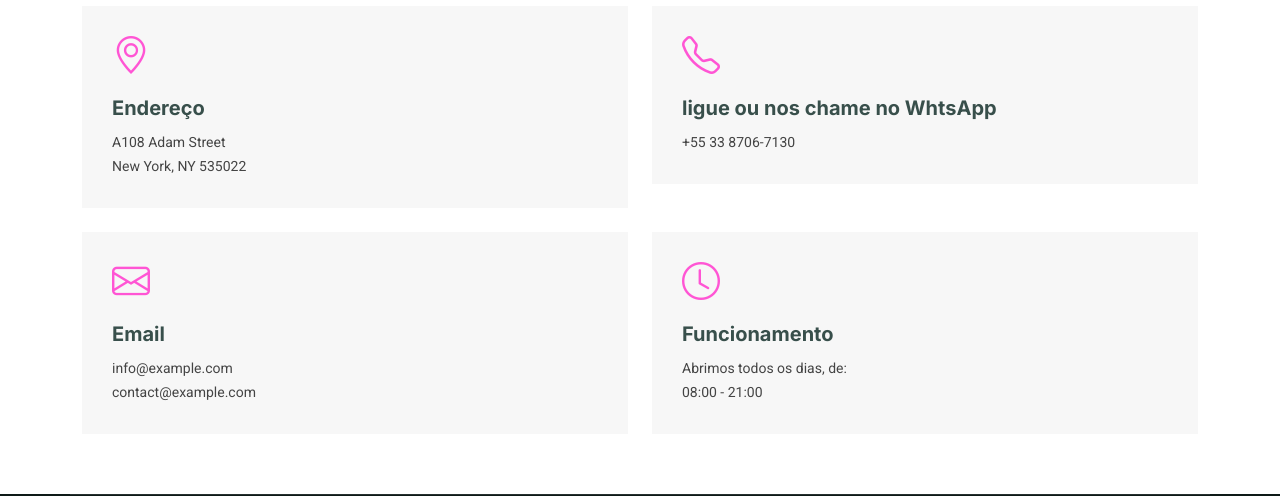
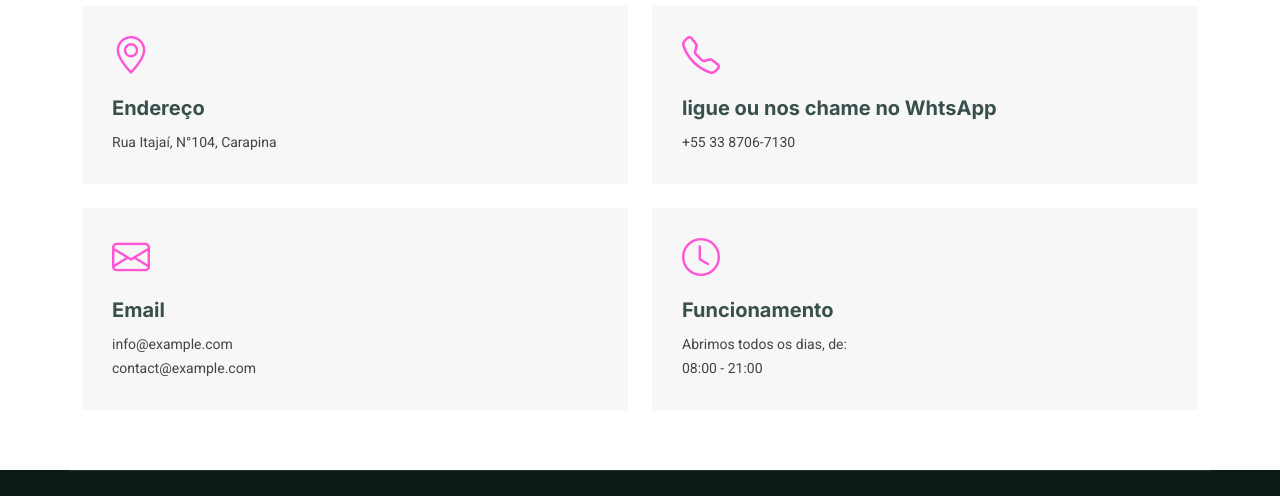
Before and after one commit to FalconTFagundes/pnh, a plain HTML site: page index.html in a window 1280 px wide. Shown: the part 4180-4676 px from the top of the page. Drawn offline with Linux system fonts and the light colour scheme; some packages are replaced by stand-ins of ours; a script that the page names is missing.

Commit message:
Alterando endereço

```diff
--- a/index.html
+++ b/index.html
@@ -409,8 +409,7 @@
                 <div class="info-item" data-aos="fade" data-aos-delay="200">
                   <i class="bi bi-geo-alt"></i>
                   <h3>Endereço</h3>
-                  <p>A108 Adam Street</p>
-                  <p>New York, NY 535022</p>
+                  <p>Rua Itajaí, N°104, Carapina</p>
                 </div>
               </div><!-- End Info Item -->
 
```
